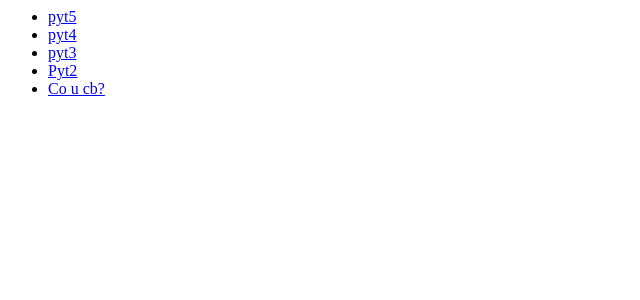
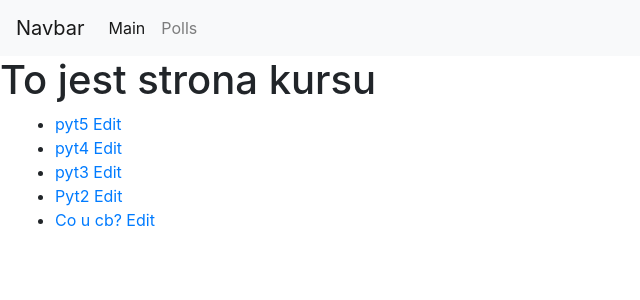
Before and after one commit to KrystianTomaszewski/KursDjango, a Django app: page /polls/ in a window 1280 px wide. Shown: the top 300 px of the page, without its empty margins (0-640 px from the left). Run offline with Django 3.2, Linux system fonts and the light colour scheme; data comes from the database, SQL or seed files in the repository; both versions use the stored data as it was after the commit; some libraries are stand-ins or nearby versions.

Commit message:
Koniec dnia 2

```diff
--- /dev/null
+++ b/polls/TEMPLATES/polls/base.html
@@ -0,0 +1,37 @@
+<!DOCTYPE html>
+<html lang="en">
+    <head>
+        <meta charset="UTF-8">
+        <title>Kurs Django</title>
+        <link rel="stylesheet" href="https://stackpath.bootstrapcdn.com/bootstrap/4.2.1/css/bootstrap.min.css" integrity="sha384-GJzZqFGwb1QTTN6wy59ffF1BuGJpLSa9DkKMp0DgiMDm4iYMj70gZWKYbI706tWS" crossorigin="anonymous">
+        {%  block extrahead %} {% endblock %}
+
+    </head>
+    <body>
+    <nav class="navbar navbar-expand-lg navbar-light bg-light">
+      <a class="navbar-brand" href="#">Navbar</a>
+      <button class="navbar-toggler" type="button" data-toggle="collapse" data-target="#navbarNav" aria-controls="navbarNav" aria-expanded="false" aria-label="Toggle navigation">
+        <span class="navbar-toggler-icon"></span>
+      </button>
+      <div class="collapse navbar-collapse" id="navbarNav">
+        <ul class="navbar-nav">
+          <li class="nav-item active">
+            <a class="nav-link" href="/">Main <span class="sr-only">(current)</span></a>
+          </li>
+          <li class="nav-item">
+            <a class="nav-link" href="{% url 'polls:index' %}">Polls</a>
+          </li>
+        </ul>
+      </div>
+    </nav>
+        <h1>To jest strona kursu</h1>
+        <div class="container-fluid">
+            {%  block content %} {% endblock %}
+        </div>
+        <script src="https://code.jquery.com/jquery-3.3.1.slim.min.js" integrity="sha384-q8i/X+965DzO0rT7abK41JStQIAqVgRVzpbzo5smXKp4YfRvH+8abtTE1Pi6jizo" crossorigin="anonymous"></script>
+        <script src="https://cdnjs.cloudflare.com/ajax/libs/popper.js/1.14.6/umd/popper.min.js" integrity="sha384-wHAiFfRlMFy6i5SRaxvfOCifBUQy1xHdJ/yoi7FRNXMRBu5WHdZYu1hA6ZOblgut" crossorigin="anonymous"></script>
+        <script src="https://stackpath.bootstrapcdn.com/bootstrap/4.2.1/js/bootstrap.min.js" integrity="sha384-B0UglyR+jN6CkvvICOB2joaf5I4l3gm9GU6Hc1og6Ls7i6U/mkkaduKaBhlAXv9k" crossorigin="anonymous"></script>
+
+
+    </body>
+</html>
--- a/polls/TEMPLATES/polls/index.html
+++ b/polls/TEMPLATES/polls/index.html
@@ -1,9 +1,19 @@
+{% extends 'polls/base.html' %}
+
+{% load static %}
+
+
+{% block content %}
     {% if latest_question_list %}
         <ul>
         {% for question in latest_question_list %}
-        <li><a href="{% url 'polls:detail' question.id %}">{{ question.question_text }}</a></li>
+            <li>
+                <a href="{% url 'polls:detail' question.id %}">{{ question.question_text }}</a>
+                <a href="{% url 'polls:update' question.id %}">Edit</a>
+            </li>
         {% endfor %}
         </ul>
     {% else %}
         <p>No polls are available.</p>
     {% endif %}
+{% endblock %}
--- a/polls/models.py
+++ b/polls/models.py
@@ -1,6 +1,7 @@
 from django.db import models
 from django.utils import timezone
 import datetime
+from django.urls import reverse
 # Create your models here.
 class Question(models.Model):
     question_text = models.CharField(max_length=200)
@@ -12,6 +13,8 @@ class Question(models.Model):
     def was_published_recently(self):
         return self.pub_date >=timezone.now() -datetime.timedelta(days=1)
 
+    def get_absolute_url(self):
+        return reverse('polls:detail', kwargs={'pk': self.pk})
 class Choice(models.Model):
     question = models.ForeignKey(Question, on_delete=models.CASCADE)
     choice_text = models.CharField(max_length=200)
@@ -23,3 +26,6 @@ class Choice(models.Model):
     def vote(self):
         self.votes = self.votes + 1
         self.save()
+
+    def get_absolute_url(self):
+        return reverse('polls:detail', kwargs={'pk': self.pk})
--- a/polls/urls.py
+++ b/polls/urls.py
@@ -4,17 +4,15 @@ from . import views
 
 app_name = 'polls'
 
-urlpatterns = [
-    path('', views.index, name='index'),
-]
-
 from django.urls import path
 
 from . import views
 
 urlpatterns = [
-    path('', views.index, name='index'),                                # ex: /polls/
-    path('<int:question_id>/', views.detail, name='detail'),            # ex: /polls/5/
-    path('<int:question_id>/results/', views.results, name='results'),  # ex: /polls/5/results/
+    path('', views.IndexView.as_view(), name='index'),                                # ex: /polls/
+    path('<int:pk>/', views.DetailView.as_view(), name='detail'),            # ex: /polls/5/
+    path('<int:pk>/results/', views.ResultsView.as_view(), name='results'),  # ex: /polls/5/results/
     path('<int:question_id>/vote/', views.vote, name='vote'),           # ex: /polls/5/vote/
+    path('<int:pk>/update/', views.UpdateView.as_view(), name='update'),
+    path('<int:pk>/choiceedit/', views.UpdateChoiceView.as_view(), name='choice'),
 ]
--- a/polls/views.py
+++ b/polls/views.py
@@ -6,18 +6,34 @@ from .models import Question, Choice
 from django.urls import reverse
 from django.template import loader
 from django.shortcuts import render, get_object_or_404
+from django.views import generic
 
-def index(request):
-    latest_question_list = Question.objects.order_by('-pub_date')[:5]
-    context = {'latest_question_list': latest_question_list,}
-    return render(request,'polls/index.html', context)
+class IndexView(generic.ListView):
+    template_name = 'polls/index.html'
+    context_object_name = 'latest_question_list'
 
-def detail(request, question_id):
-    return HttpResponse("To jest pytanie %s." % question_id)
+    def get_queryset(self):
+        return Question.objects.order_by('-pub_date')[:5]
 
-def results(request, question_id):
-    pyt = get_object_or_404(Question, pk=question_id)
-    return render(request, 'polls/result.html', {'question': pyt})
+
+class DetailView(generic.DetailView):
+    model = Question
+    template_name = 'polls/detail.html'
+
+
+class ResultsView(generic.DetailView):
+    model = Question
+    template_name = 'polls/result.html'
+
+class UpdateView(generic.UpdateView):
+    model = Question
+    fields = '__all__'
+    template_name = 'polls/update.html'
+
+class UpdateChoiceView(generic.UpdateView):
+    model = Choice
+    fields = '__all__'
+    template_name = 'polls/update.html'
 
 def vote(request, question_id):
     question = get_object_or_404(Question, pk=question_id)
@@ -31,10 +47,3 @@ def vote(request, question_id):
     else:
         selected_choice.vote()
         return HttpResponseRedirect(reverse('polls:results', args=(question.id,)))
-
-
-def detail(request,question_id):
-    question = get_object_or_404(Question, pk=question_id)
-    context= {'question': question}
-    return render(request, 'polls/detail.html',context)
-   # return HttpResponse(question.question_text)
```
Also changed, not shown: polls/TEMPLATES/polls/detail.html (+8 -0 lines), polls/TEMPLATES/polls/result.html (+11 -0 lines), polls/TEMPLATES/polls/update.html (added, +11 -0 lines), polls/static/polls/main.css (added, +8 -0 lines), db.sqlite3, polls/static/polls/images/kot.gif (added), polls/static/polls/images/tlo.jpg (added). Lines whose indentation alone changed are shown as unchanged.
